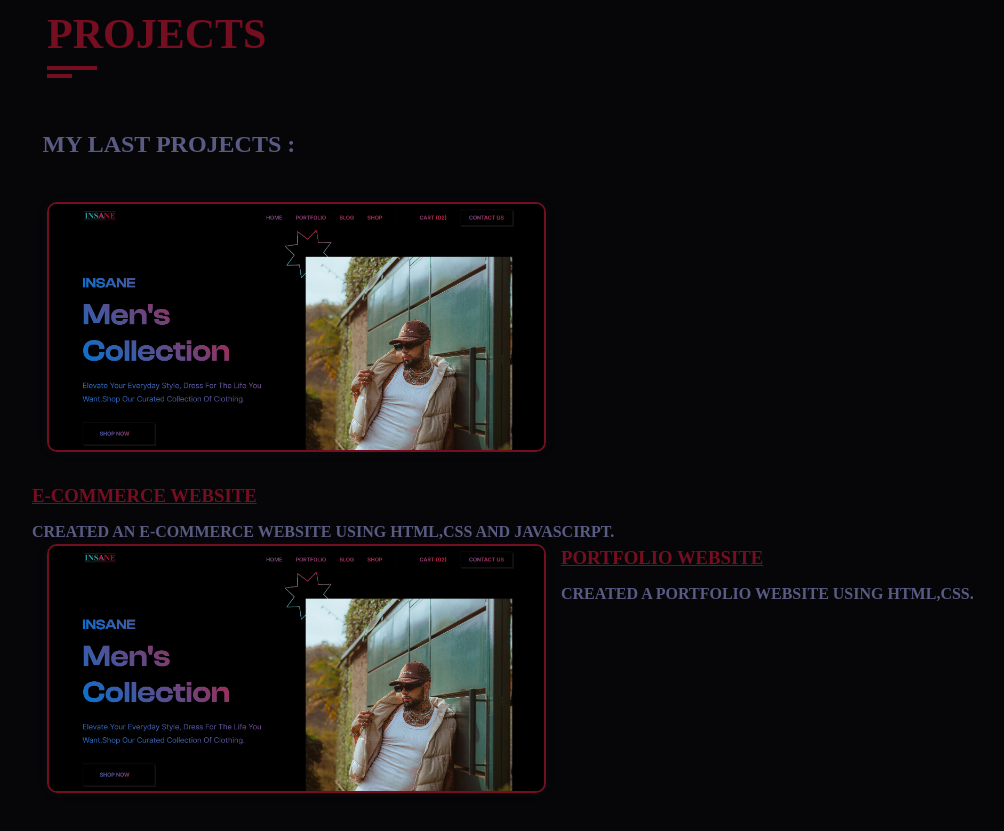
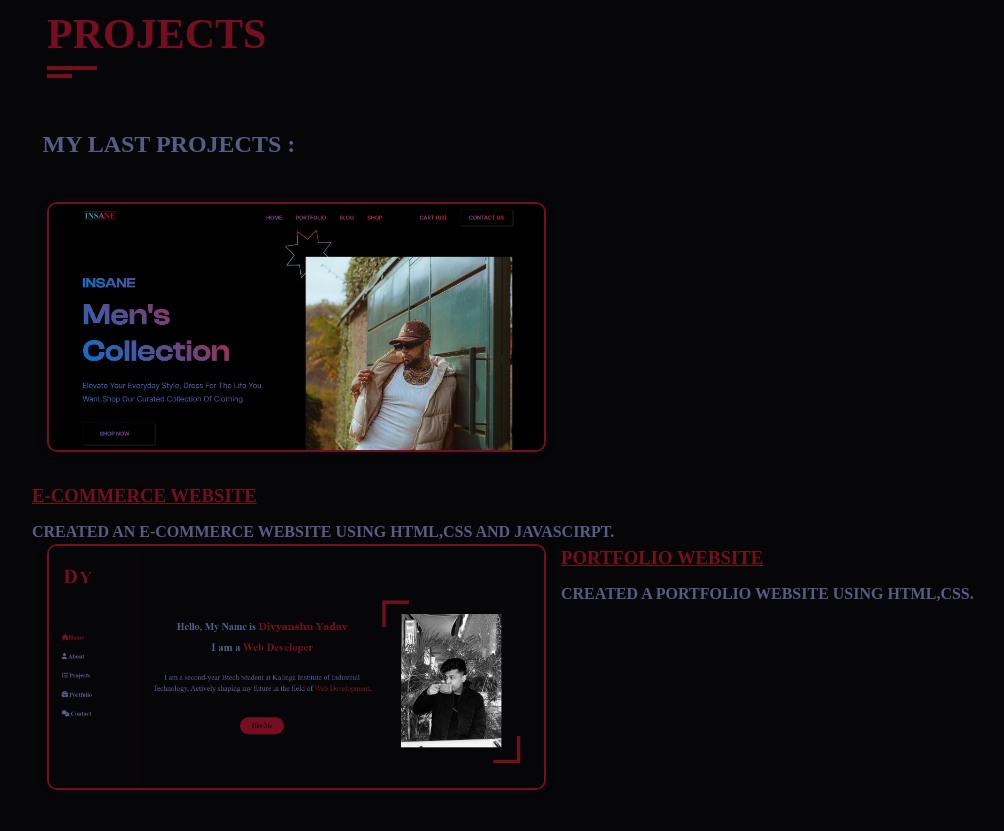
Before and after one commit to coldzera630/Portfolio, a plain HTML site: page index.html in a window 1280 px wide. Shown: the part 1896-2727 px from the top of the page, without its empty margins (175-1179 px from the left). Drawn offline with Linux system fonts and the light colour scheme; a web font is replaced by a local one.

Commit message:
index.html

```diff
--- a/index.html
+++ b/index.html
@@ -236,7 +236,7 @@
                 <div class="project-item padd-15">
                     <div class="project-item-inner shadow-dark">
                         <div class="project-img">
-                            <img src="https://github.com/coldzera630/Portfolio/blob/main/images/E-COM.png?raw=true" alt="img-portfolio">
+                            <img src="https://github.com/coldzera630/Portfolio/blob/main/images/PORTFOLIO.png?raw=true" alt="img-portfolio">
                         </div>
                     </div>
                 </div>
```
